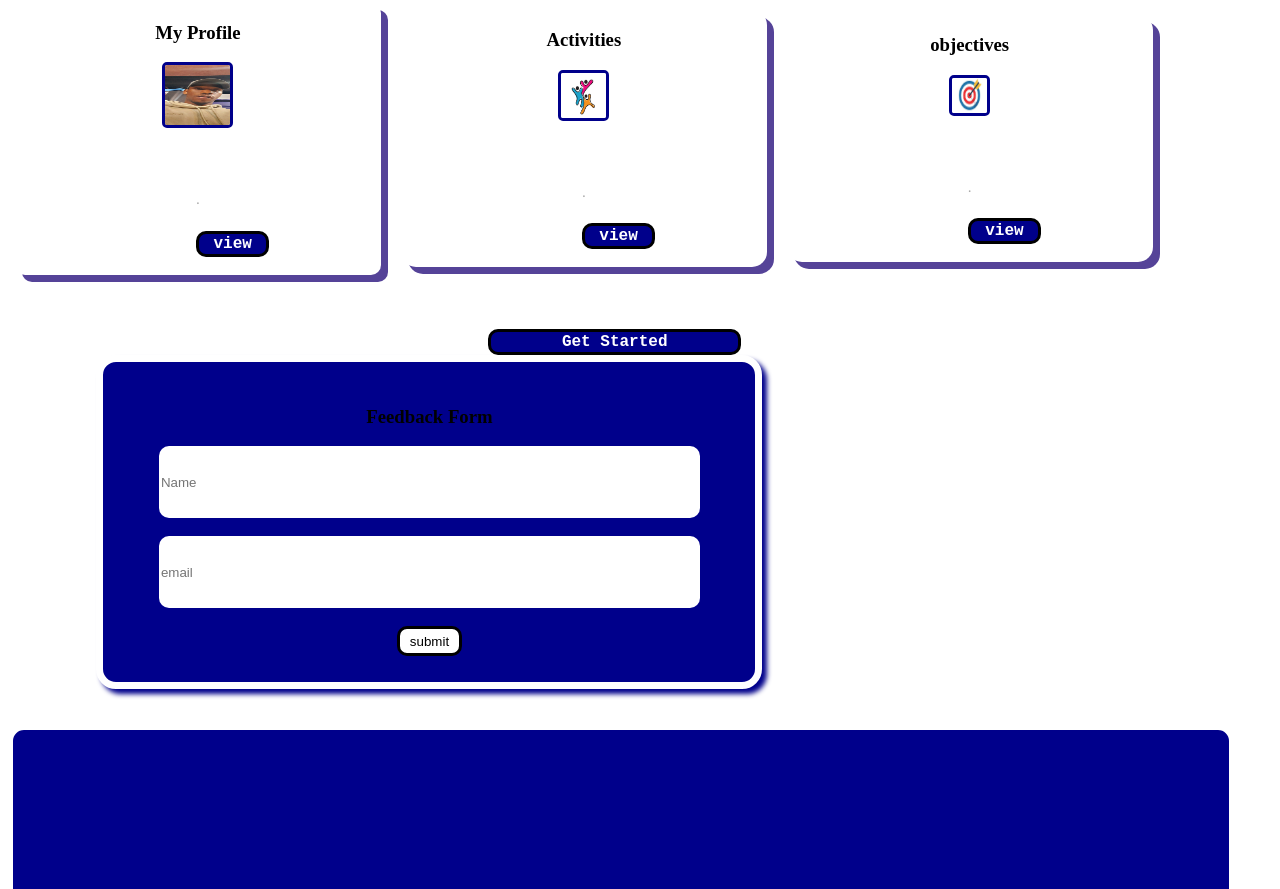
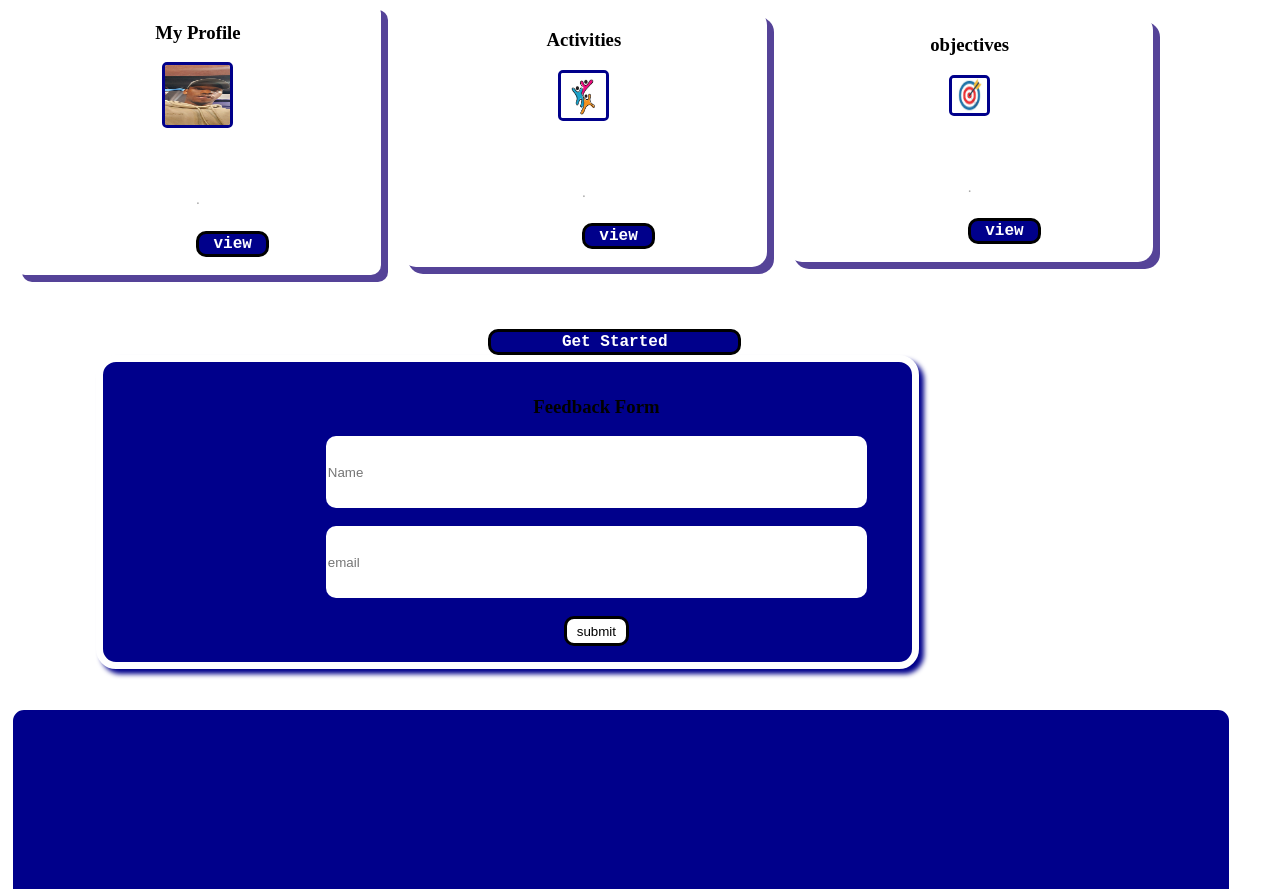
Before and after one commit to Nhlanhlatembe749/nhleko, a plain HTML site: page index.html in a window 1280 px wide. Shown: the part 388-1277 px from the top of the page. Drawn offline with Linux system fonts and the light colour scheme.

Commit message:
Update my.css

```diff
--- a/my.css
+++ b/my.css
@@ -203,7 +203,7 @@ border-radius: 10px;
   align-content: center;
   border: solid white 7px;
   border-radius: 20px;
-  padding: 10px;
+  padding-left: 14%;
   box-shadow: 5px 5px 5px darkblue;
   display:block;
 
```
